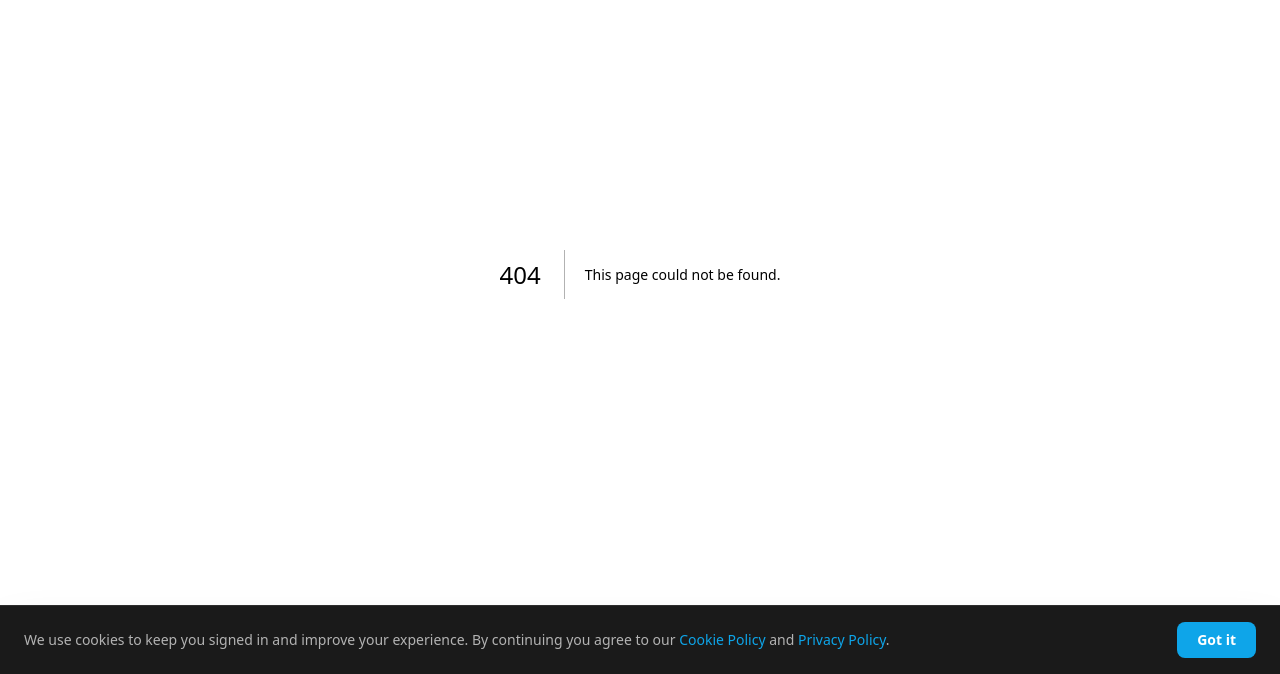
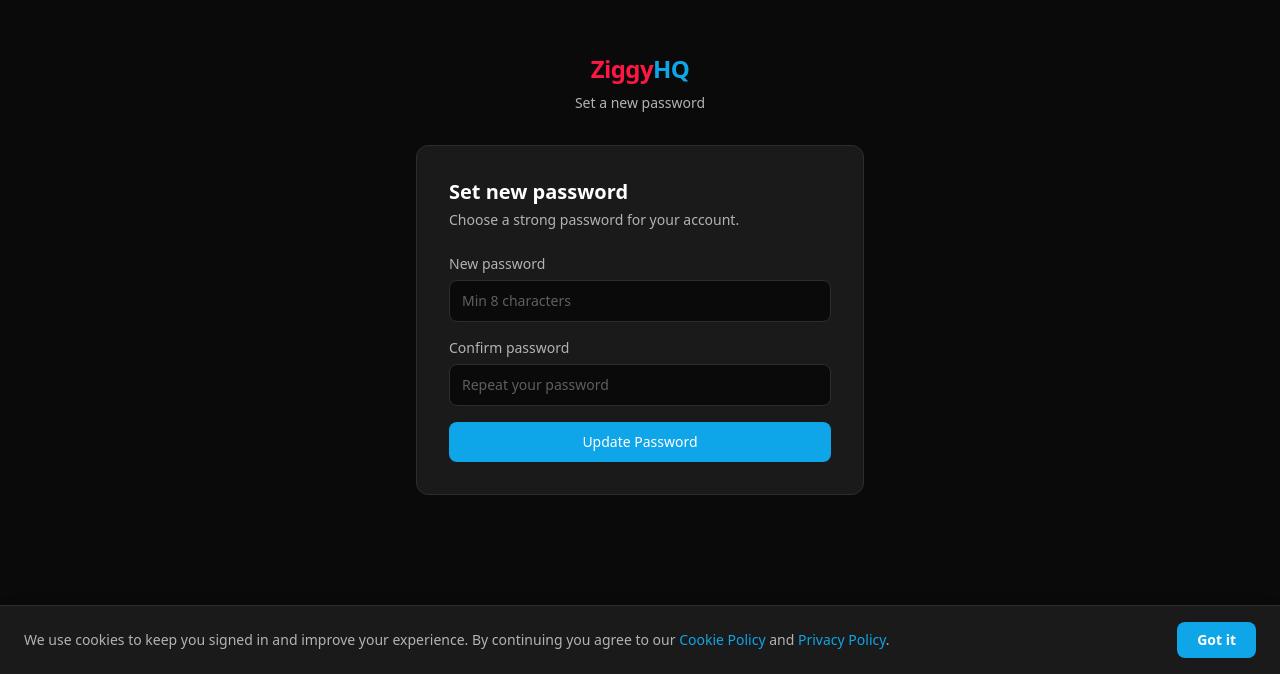
Before and after one commit to ziggytech-dotcom/ziggyhq, a Next.js app: page /reset-password in a window 1280 px wide. Before the commit this address had no page. Shown: the part 126-800 px from the top of the page. Built offline with nearby package versions, Linux system fonts and the light colour scheme; no server answers.

Commit message:
Add forgot-password and reset-password pages

```diff
--- /dev/null
+++ b/app/forgot-password/page.tsx
@@ -0,0 +1,87 @@
+'use client'
+
+import { useState } from 'react'
+import { createClient } from '@/lib/supabase/client'
+import Link from 'next/link'
+
+export default function ForgotPasswordPage() {
+  const [email, setEmail] = useState('')
+  const [loading, setLoading] = useState(false)
+  const [sent, setSent] = useState(false)
+  const [error, setError] = useState('')
+
+  const supabase = createClient()
+
+  const handleReset = async (e: React.FormEvent) => {
+    e.preventDefault()
+    setLoading(true)
+    setError('')
+    const { error } = await supabase.auth.resetPasswordForEmail(email, {
+      redirectTo: `${window.location.origin}/reset-password`,
+    })
+    if (error) { setError(error.message); setLoading(false) }
+    else { setSent(true); setLoading(false) }
+  }
+
+  return (
+    <div className="min-h-screen flex items-center justify-center bg-[#0a0a0a] px-4">
+      <div className="w-full max-w-md">
+        <div className="text-center mb-8">
+          <Link href="/" className="inline-flex items-center gap-2">
+            <span className="font-bold text-2xl tracking-tight">
+              <span style={{ color: '#ff1744' }}>Ziggy</span>
+              <span style={{ color: '#0ea5e9' }}>HQ</span>
+            </span>
+          </Link>
+          <p className="text-[#b3b3b3] text-sm mt-2">Reset your password</p>
+        </div>
+
+        <div className="bg-[#1a1a1a] border border-[#2d2d2d] rounded-xl p-8">
+          {sent ? (
+            <div className="text-center">
+              <div className="w-14 h-14 rounded-full bg-[#22c55e]/10 border border-[#22c55e]/30 flex items-center justify-center mx-auto mb-4">
+                <svg className="w-7 h-7 text-[#22c55e]" fill="none" viewBox="0 0 24 24" stroke="currentColor">
+                  <path strokeLinecap="round" strokeLinejoin="round" strokeWidth={2} d="M3 8l7.89 5.26a2 2 0 002.22 0L21 8M5 19h14a2 2 0 002-2V7a2 2 0 00-2-2H5a2 2 0 00-2 2v10a2 2 0 002 2z" />
+                </svg>
+              </div>
+              <h2 className="text-xl font-semibold text-white mb-2">Check your email</h2>
+              <p className="text-[#b3b3b3] text-sm mb-6">
+                We sent a password reset link to <span className="text-white font-medium">{email}</span>
+              </p>
+              <Link href="/login" className="text-sm text-[#0ea5e9] hover:underline">
+                Back to sign in
+              </Link>
+            </div>
+          ) : (
+            <>
+              <h2 className="text-xl font-semibold text-white mb-1">Forgot your password?</h2>
+              <p className="text-[#b3b3b3] text-sm mb-6">Enter your email and we'll send you a reset link.</p>
+
+              {error && (
+                <div className="mb-4 px-4 py-3 rounded-lg bg-[#e11d48]/10 border border-[#e11d48]/20 text-[#e11d48] text-sm">{error}</div>
+              )}
+
+              <form onSubmit={handleReset} className="space-y-4">
+                <div>
+                  <label className="block text-sm text-[#b3b3b3] mb-1.5">Email address</label>
+                  <input type="email" value={email} onChange={e => setEmail(e.target.value)}
+                    placeholder="you@company.com" required
+                    className="w-full px-3 py-2.5 rounded-lg bg-[#0a0a0a] border border-[#2d2d2d] text-white placeholder-[#b3b3b3]/50 focus:outline-none focus:border-[#0ea5e9] text-sm" />
+                </div>
+                <button type="submit" disabled={loading}
+                  className="w-full py-2.5 bg-[#0ea5e9] text-white rounded-lg text-sm font-medium hover:bg-[#0ea5e9]/90 disabled:opacity-50 transition-colors">
+                  {loading ? 'Sending...' : 'Send Reset Link'}
+                </button>
+              </form>
+
+              <p className="text-center text-sm text-[#b3b3b3] mt-6">
+                Remember your password?{' '}
+                <Link href="/login" className="text-[#0ea5e9] hover:underline">Sign in</Link>
+              </p>
+            </>
+          )}
+        </div>
+      </div>
+    </div>
+  )
+}
--- /dev/null
+++ b/app/reset-password/page.tsx
@@ -0,0 +1,87 @@
+'use client'
+
+import { useState } from 'react'
+import { createClient } from '@/lib/supabase/client'
+import Link from 'next/link'
+
+export default function ResetPasswordPage() {
+  const [password, setPassword] = useState('')
+  const [confirm, setConfirm] = useState('')
+  const [loading, setLoading] = useState(false)
+  const [done, setDone] = useState(false)
+  const [error, setError] = useState('')
+
+  const supabase = createClient()
+
+  const handleReset = async (e: React.FormEvent) => {
+    e.preventDefault()
+    if (password !== confirm) { setError('Passwords do not match'); return }
+    if (password.length < 8) { setError('Password must be at least 8 characters'); return }
+    setLoading(true)
+    setError('')
+    const { error } = await supabase.auth.updateUser({ password })
+    if (error) { setError(error.message); setLoading(false) }
+    else { setDone(true); setLoading(false) }
+  }
+
+  return (
+    <div className="min-h-screen flex items-center justify-center bg-[#0a0a0a] px-4">
+      <div className="w-full max-w-md">
+        <div className="text-center mb-8">
+          <Link href="/" className="inline-flex items-center gap-2">
+            <span className="font-bold text-2xl tracking-tight">
+              <span style={{ color: '#ff1744' }}>Ziggy</span>
+              <span style={{ color: '#0ea5e9' }}>HQ</span>
+            </span>
+          </Link>
+          <p className="text-[#b3b3b3] text-sm mt-2">Set a new password</p>
+        </div>
+
+        <div className="bg-[#1a1a1a] border border-[#2d2d2d] rounded-xl p-8">
+          {done ? (
+            <div className="text-center">
+              <div className="w-14 h-14 rounded-full bg-[#22c55e]/10 border border-[#22c55e]/30 flex items-center justify-center mx-auto mb-4">
+                <svg className="w-7 h-7 text-[#22c55e]" fill="none" viewBox="0 0 24 24" stroke="currentColor">
+                  <path strokeLinecap="round" strokeLinejoin="round" strokeWidth={2} d="M5 13l4 4L19 7" />
+                </svg>
+              </div>
+              <h2 className="text-xl font-semibold text-white mb-2">Password updated</h2>
+              <p className="text-[#b3b3b3] text-sm mb-6">Your password has been changed successfully.</p>
+              <Link href="/login" className="inline-flex items-center justify-center px-5 py-2.5 bg-[#0ea5e9] text-white rounded-lg text-sm font-medium hover:bg-[#0ea5e9]/90 transition-colors">
+                Sign in
+              </Link>
+            </div>
+          ) : (
+            <>
+              <h2 className="text-xl font-semibold text-white mb-1">Set new password</h2>
+              <p className="text-[#b3b3b3] text-sm mb-6">Choose a strong password for your account.</p>
+
+              {error && (
+                <div className="mb-4 px-4 py-3 rounded-lg bg-[#e11d48]/10 border border-[#e11d48]/20 text-[#e11d48] text-sm">{error}</div>
+              )}
+
+              <form onSubmit={handleReset} className="space-y-4">
+                <div>
+                  <label className="block text-sm text-[#b3b3b3] mb-1.5">New password</label>
+                  <input type="password" value={password} onChange={e => setPassword(e.target.value)}
+                    placeholder="Min 8 characters" required minLength={8}
+                    className="w-full px-3 py-2.5 rounded-lg bg-[#0a0a0a] border border-[#2d2d2d] text-white placeholder-[#b3b3b3]/50 focus:outline-none focus:border-[#0ea5e9] text-sm" />
+                </div>
+                <div>
+                  <label className="block text-sm text-[#b3b3b3] mb-1.5">Confirm password</label>
+                  <input type="password" value={confirm} onChange={e => setConfirm(e.target.value)}
+                    placeholder="Repeat your password" required
+                    className="w-full px-3 py-2.5 rounded-lg bg-[#0a0a0a] border border-[#2d2d2d] text-white placeholder-[#b3b3b3]/50 focus:outline-none focus:border-[#0ea5e9] text-sm" />
+                </div>
+                <button type="submit" disabled={loading}
+                  className="w-full py-2.5 bg-[#0ea5e9] text-white rounded-lg text-sm font-medium hover:bg-[#0ea5e9]/90 disabled:opacity-50 transition-colors">
+                  {loading ? 'Updating...' : 'Update Password'}
+                </button>
+              </form>
+            </>
+          )}
+        </div>
+      </div>
+    </div>
+  )
+}
```
